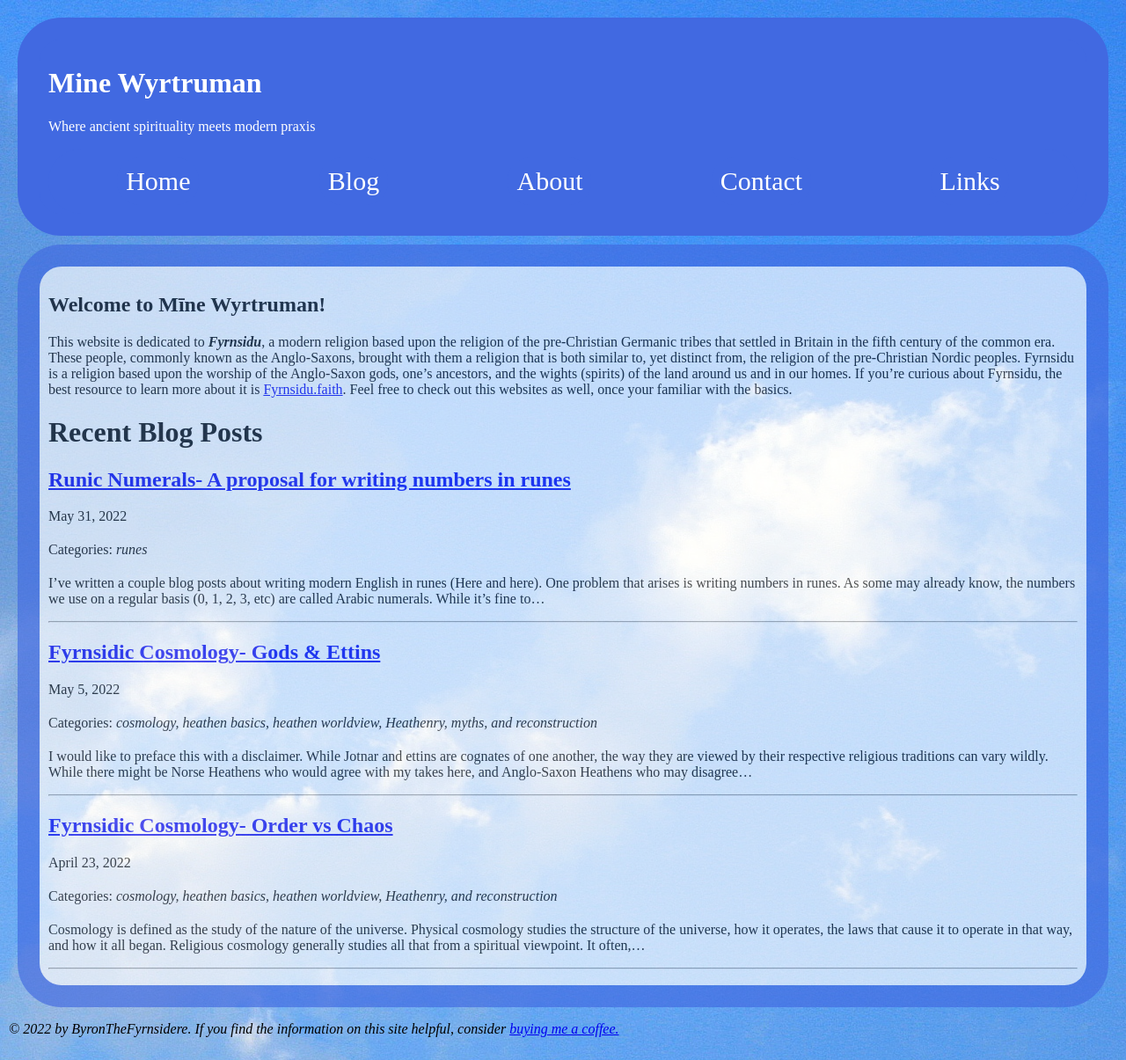
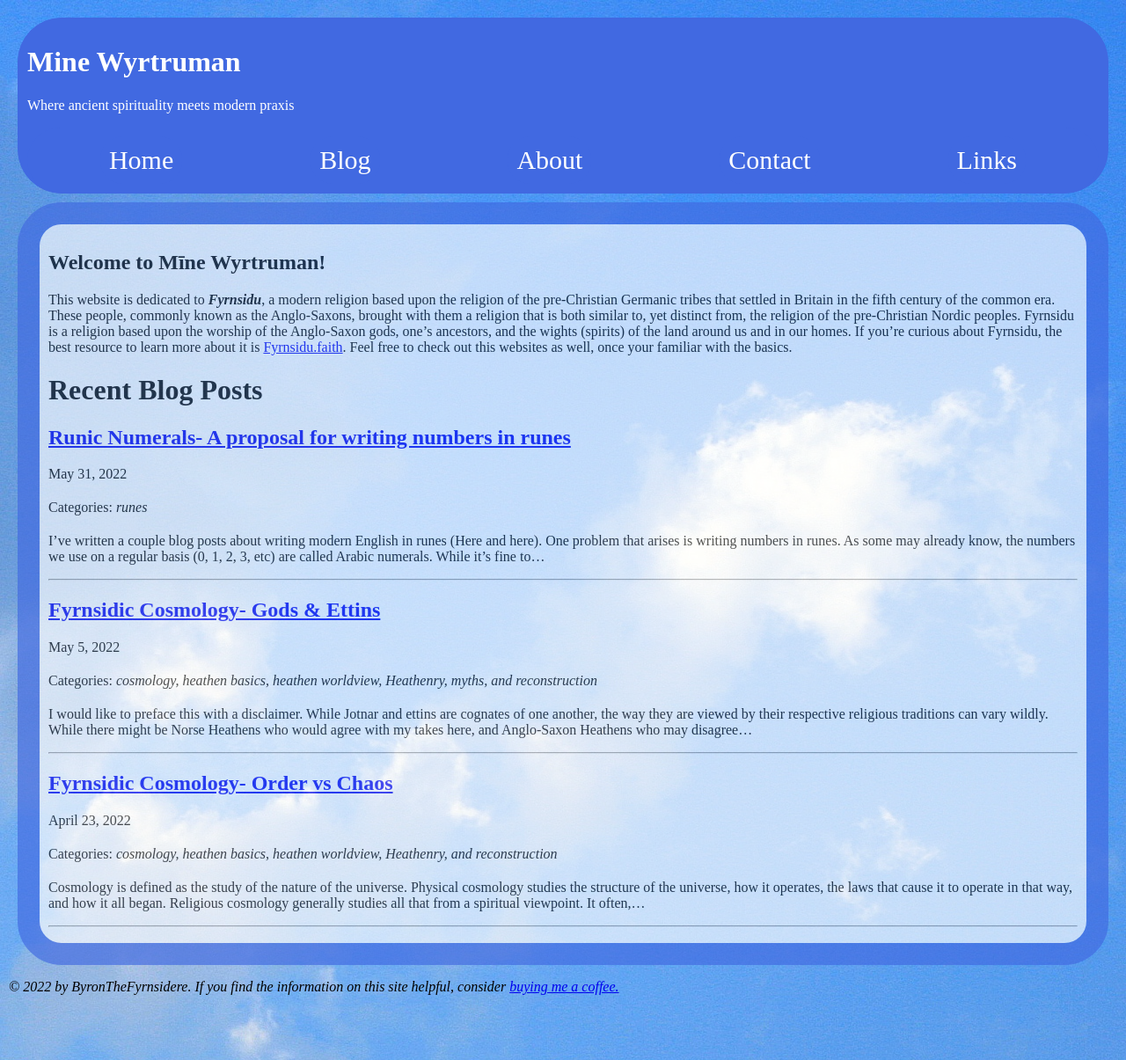
Before and after one commit to byronpendason/byronpendason.github.io, a Jekyll site: the page built from index.md, in a window 1280 px wide. Shown: the whole page at 88% size. Built offline with Jekyll 4.4.1, drawn with Linux system fonts in a browser that asks for light colours; our own code applies the rules of GitHub Pages for plain Markdown files; comment, search, counter and statistics services are not loaded.

Commit message:
Update style.css

```diff
--- a/css/style.css
+++ b/css/style.css
@@ -9,7 +9,7 @@
         margin: 10px;
         padding: 10px;
         border-style: solid;
-        border-width: 25px;
+        border-width: 1px;
         border-color: royalblue;
         border-radius: 50px;
         background-color: royalblue;
```
